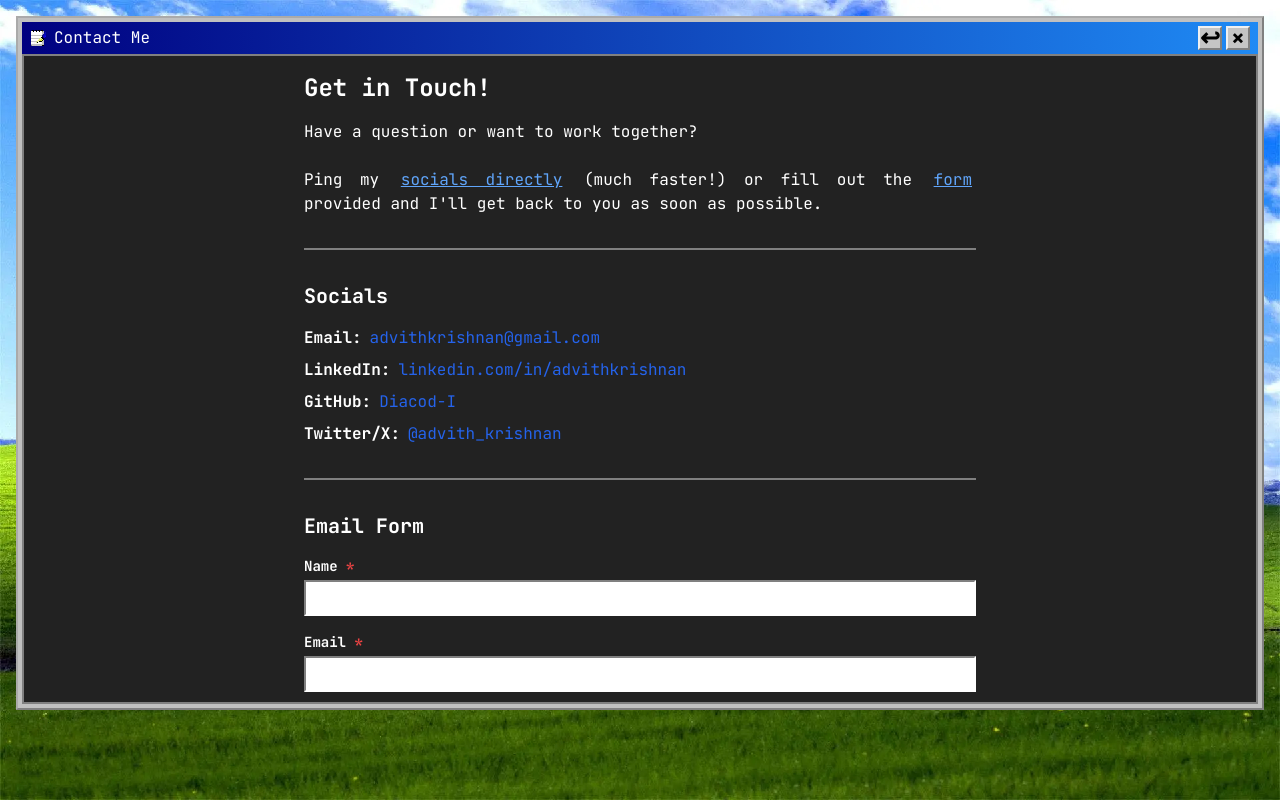
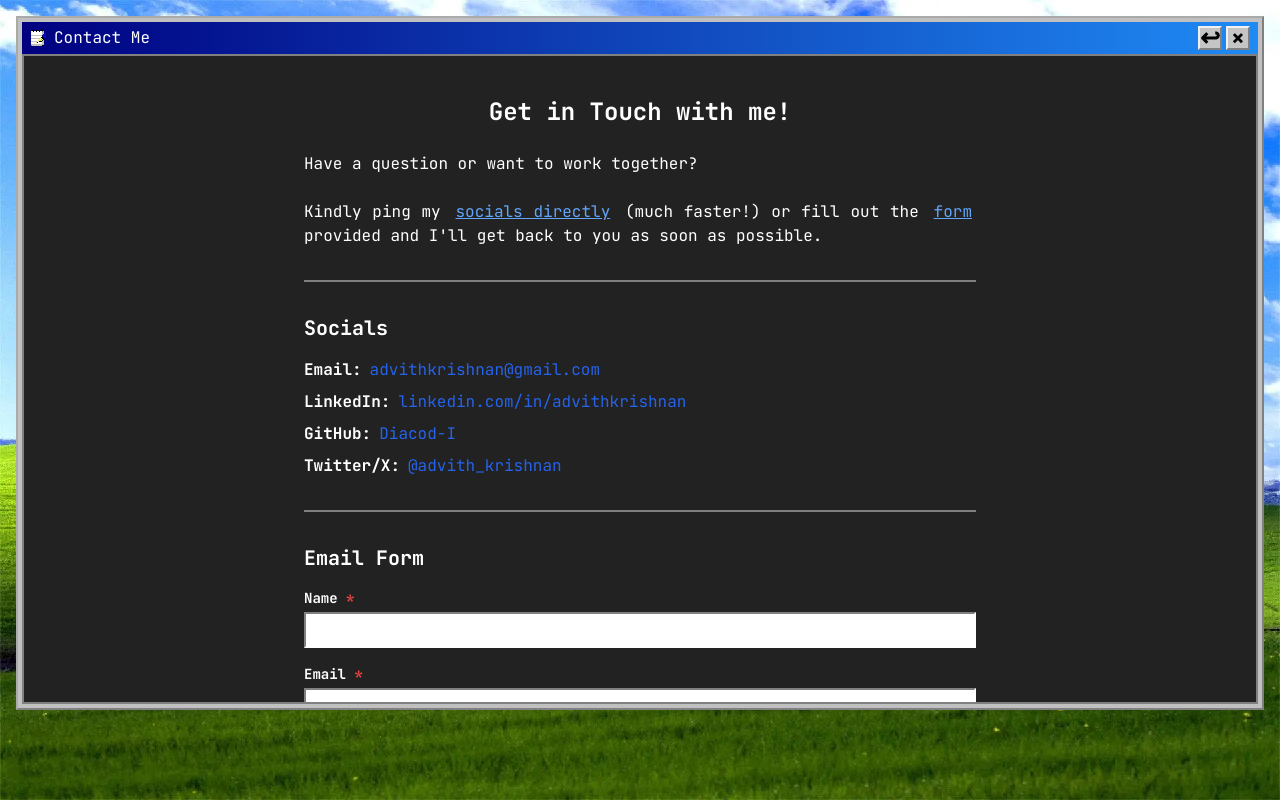
Before and after one commit to Diacod-I/portfolio-and-blog-site, a Next.js app: page /contact in a window 1280 px wide. Built offline with nearby package versions, Linux system fonts and the light colour scheme.

Commit message:
fix: fix UI and color scheme in ImageViewer Preview 3/n

```diff
--- a/app/blogs/page.tsx
+++ b/app/blogs/page.tsx
@@ -34,14 +34,16 @@ export default function BlogsUnifiedPage() {
           </div>
         </div>
         <div className="win98-window-content bg-[#222222] p-4 max-h-[calc(100vh-150px)] overflow-y-auto">
-          <div className="max-w-2xl mx-auto">
-            <h1 className="text-2xl font-bold mb-4 text-white">All Blog Posts</h1>
-            <p className="mb-6 text-white text-justify">
+          <div className="max-w-4xl mx-auto">
+            <h1 className="text-3xl font-extrabold mb-6 mt-4 text-white text-center tracking-tight drop-shadow">All Blog Posts</h1>
+            <p className="mb-8 text-white text-md text-center opacity-80">
               Browse all my recent and older blog posts in one place. Click any post to read more.
             </p>
-            <div className="bg-[#f0f0f0] border-2 p-4 rounded-lg mb-8">
-              <RecentNotes showAll={true} />
+            <div className="py-2">
+              <RecentNotes showAll={true} className="gap-y-3 p-2" />
             </div>
+            <hr className="my-8 border-gray-500 opacity-60" />
+            <p className="text-center mt-6 text-gray-400 italic">And I will continue to write more....</p>
           </div>
         </div>
       </div>
--- a/app/contact/page.tsx
+++ b/app/contact/page.tsx
@@ -91,10 +91,10 @@ export default function ContactPage() {
 
         <div className="win98-window-content bg-[#222222] p-4 max-h-[calc(100vh-150px)] overflow-y-auto">
           <div className="max-w-2xl mx-auto">
-            <h1 className="text-2xl font-bold mb-4 text-white">Get in Touch!</h1>
-            <p className="mb-6 text-white text-justify">
-              Have a question or want to work together?
-              <br/><br/>Ping my <a href="#other-ways" className="text-blue-400 underline hover:text-blue-600 mx-1">socials directly</a> (much faster!) or fill out the <a href="#other-ways" className="text-blue-400 underline hover:text-blue-600 mx-1">form</a> provided and I'll get back to you as soon as possible.
+            <h1 className="text-2xl font-bold mb-6 mt-6 text-center text-white">Get in Touch with me!</h1>
+            <p className="text-white text-justify">
+              Have a question or want to work together?<br/><br/>
+              Kindly ping my <a href="#other-ways" className="text-blue-400 underline hover:text-blue-600 mx-1">socials directly</a> (much faster!) or fill out the <a href="#other-ways" className="text-blue-400 underline hover:text-blue-600 mx-1">form</a> provided and I'll get back to you as soon as possible.
             </p>
 
             <div className="mt-8 pt-8 border-t-2 border-[#808080]"/>
@@ -131,7 +131,7 @@ export default function ContactPage() {
 
             <h2 id="form" className="text-xl font-bold mb-4 text-white">Email Form</h2>
 
-            <form onSubmit={handleSubmit} className="space-y-4">
+            <form onSubmit={handleSubmit} className="space-y-4 mb-8">
               <div>
                 <label htmlFor="name" className="block text-sm font-bold mb-1 text-white">
                   Name <span className="text-red-500">*</span>
--- a/components/ImageViewer.tsx
+++ b/components/ImageViewer.tsx
@@ -202,7 +202,7 @@ export default function ImageViewer() {
             <img
               src={images[previewIndex].image_url}
               alt={images[previewIndex].alt_text}
-              className="max-w-[80vw] max-h-[70vh] rounded-lg shadow-2xl border-2 border-[#353945]"
+              className="max-w-[80vw] max-h-[70vh] rounded-lg shadow-2xl"
               style={{ imageRendering: 'pixelated' }}
             />
             <div className="mt-4 text-center text-white text-lg font-semibold">
--- a/components/NoteWindow.tsx
+++ b/components/NoteWindow.tsx
@@ -28,7 +28,7 @@ export default function NoteWindow({ title, children }: NoteWindowProps) {
           <div className="flex gap-1">
             <button
               className="win98-window-button font-bold text-2xl"
-              onClick={() => router.push('/?app=open')}
+              onClick={() => router.push('/blogs')}
             >
               ↩
             </button>
--- a/components/RecentNotes.tsx
+++ b/components/RecentNotes.tsx
@@ -13,7 +13,12 @@ type Note = {
 
 const fetcher = (url: string) => fetch(url).then(res => res.json())
 
-export default function RecentNotes({ showAll = false }: { showAll?: boolean }) {
+type RecentNotesProps = {
+  showAll?: boolean
+  className?: string
+}
+
+export default function RecentNotes({ showAll = false, className }: RecentNotesProps) {
   const { data: notes, error } = useSWR<Note[]>('/api/notes', fetcher)
 
   if (error) {
@@ -34,7 +39,9 @@ export default function RecentNotes({ showAll = false }: { showAll?: boolean })
   const notesToShow = showAll ? notes : notes.slice(0, 5)
 
   return (
-    <div className="grid">
+
+  <div className={className}>
+    <div className={`grid ${className ?? ''}`}>
       {notesToShow.map((note) => (
         <Link
         key={note.slug}
@@ -67,5 +74,6 @@ export default function RecentNotes({ showAll = false }: { showAll?: boolean })
         </Link>
       ))}
     </div>
+  </div>
   )
 }
```
